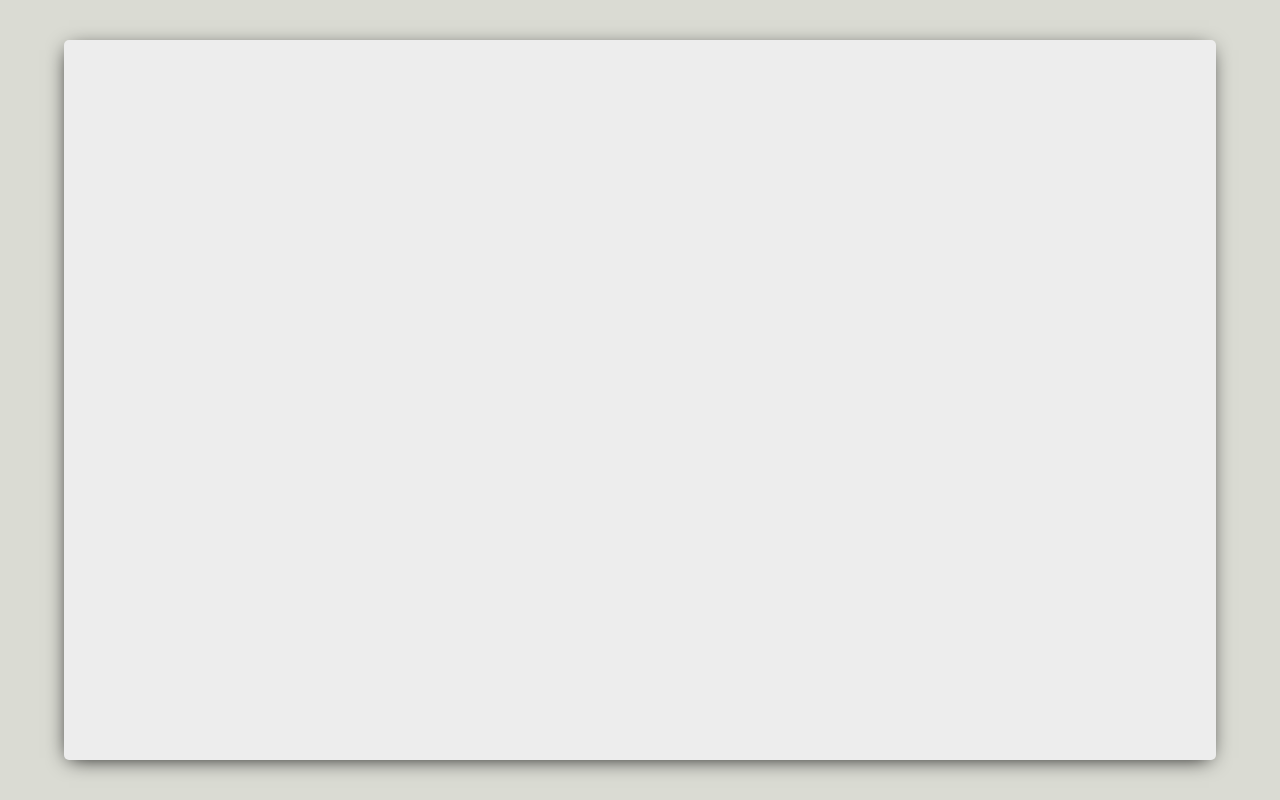
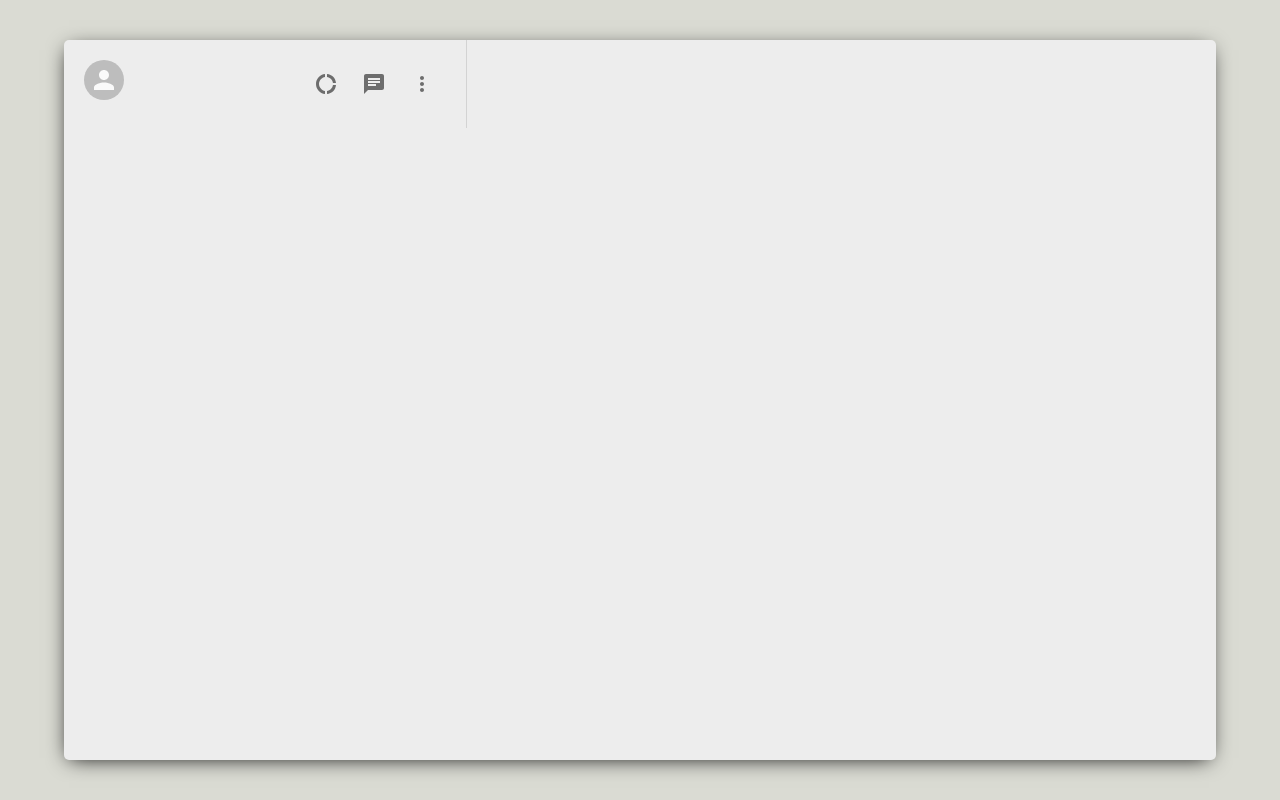
Before and after one commit to Roman1510/whatsap-react, a React (Vite) app: page / in a window 1280 px wide. Built offline with nearby package versions, Linux system fonts and the light colour scheme.

Commit message:
adding mui icons and making the sidebar of the app

```diff
--- a/package.json
+++ b/package.json
@@ -8,7 +8,8 @@
     "preview": "vite preview"
   },
   "dependencies": {
-    "bulma": "^0.9.3",
+    "@material-ui/core": "^4.12.4",
+    "@material-ui/icons": "^4.11.3",
     "react": "^17.0.2",
     "react-dom": "^17.0.2"
   },
--- a/src/App/App.jsx
+++ b/src/App/App.jsx
@@ -1,10 +1,11 @@
+import Sidebar from '@/components/Sidebar'
 import './App.style.css'
 
 const App = () => {
   return (
     <div className="app">
       <div className="app__body">
-        {/* sidebar */}
+        <Sidebar />
         {/* Chat */}
       </div>
     </div>
--- /dev/null
+++ b/src/components/Sidebar/Sidebar.jsx
@@ -0,0 +1,29 @@
+import React from 'react'
+import './Sidebar.style.css'
+import { DonutLarge, Chat, MoreVert } from '@material-ui/icons'
+import { Avatar, IconButton } from '@material-ui/core'
+
+const Sidebar = () => {
+  return (
+    <div className="sidebar">
+      <div className="sidebar__header">
+        <Avatar />
+        <div className="sidebar__headerRight">
+          <IconButton>
+            <DonutLarge />
+          </IconButton>
+          <IconButton>
+            <Chat />
+          </IconButton>
+          <IconButton>
+            <MoreVert />
+          </IconButton>
+        </div>
+      </div>
+      <div className="sidebar__search"></div>
+      <div className="sidebar__chats"></div>
+    </div>
+  )
+}
+
+export default Sidebar
--- /dev/null
+++ b/src/components/Sidebar/Sidebar.style.css
@@ -0,0 +1,22 @@
+.sidebar {
+  flex:0.35
+}
+.sidebar__header{
+  display: flex;
+  justify-content: space-between;
+  padding: 20px;
+  border-right: 1px solid lightgray;
+}
+
+.sidebar__headerRight {
+  display: flex;
+  align-items: center;
+  justify-content: space-between;
+  min-width: 10vw;
+}
+
+/* ??? */
+.sidebar__headerRight > .MuiSvgIcon-root {
+  margin-right: 2vw;
+  font-size:24px !important;
+}
--- /dev/null
+++ b/src/components/Sidebar/index.js
@@ -0,0 +1,2 @@
+import Sidebar from './Sidebar'
+export default Sidebar
--- a/src/main.jsx
+++ b/src/main.jsx
@@ -2,7 +2,6 @@
 import ReactDOM from 'react-dom'
 import './index.css'
 import App from './App'
-import 'bulma/css/bulma.css'
 
 ReactDOM.render(
   <React.StrictMode>
```
Also changed, not shown: 1 other file (tests, documents, lock files or other folders).
